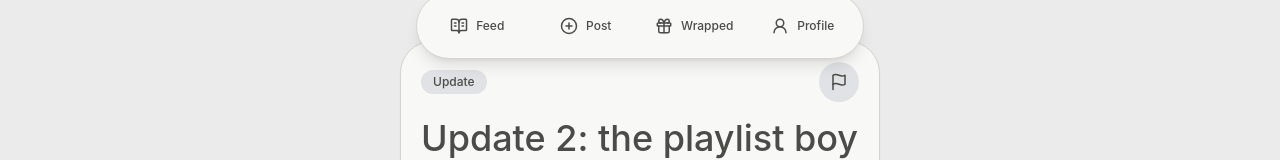
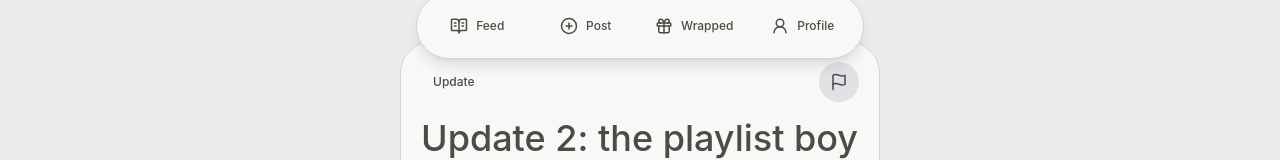
Before and after one commit to lefeiii/locket, a Next.js app: page / in a window 1280 px wide. Shown: the part 729-889 px from the top of the page. Built offline with nearby package versions, Linux system fonts and the light colour scheme; no server answers; the database is empty.

Commit message:
Update StoryCard.tsx

```diff
--- a/components/StoryCard.tsx
+++ b/components/StoryCard.tsx
@@ -9,13 +9,17 @@ import { FollowButton } from "@/components/FollowButton";
 import { ReportModal } from "@/components/ReportModal";
 
 const categoryStyles: Record<Story["category"], string> = {
-  Crush: "bg-[#e1e2e6] text-[#4b4b47]",
-  Friendship: "bg-[#e1e2e6] text-[#4b4b47]",
-  School: "bg-[#e1e2e6] text-[#4b4b47]",
-  Family: "bg-[#e1e2e6] text-[#4b4b47]",
-  AITA: "bg-[#e1e2e6] text-[#4b4b47]",
-  Update: "bg-[#e1e2e6] text-[#4b4b47]",
-  Cheating: "bg-[#e1e2e6] text-[#4b4b47]"
+  "my crush era": "bg-[#f8c0c8] text-[#4b4b47]",
+  "mommy issues": "bg-[#e1e2e6] text-[#4b4b47]",
+  "daddy issues": "bg-[#e1e2e6] text-[#4b4b47]",
+  "not a girls girl today because:": "bg-[#e1e2e6] text-[#4b4b47]",
+  "im the girl bestfriend yall": "bg-[#e1e2e6] text-[#4b4b47]",
+  "school was NOT it": "bg-[#e1e2e6] text-[#4b4b47]",
+  "slay or be slayed": "bg-[#e1e2e6] text-[#4b4b47]",
+  "he's so cooked": "bg-[#e1e2e6] text-[#4b4b47]",
+  "she's so cooked": "bg-[#e1e2e6] text-[#4b4b47]",
+  "ok but AITA tho": "bg-[#e1e2e6] text-[#4b4b47]",
+  "the update dropped": "bg-[#e1e2e6] text-[#4b4b47]"
 };
 
 type StoryCardProps = {
```
